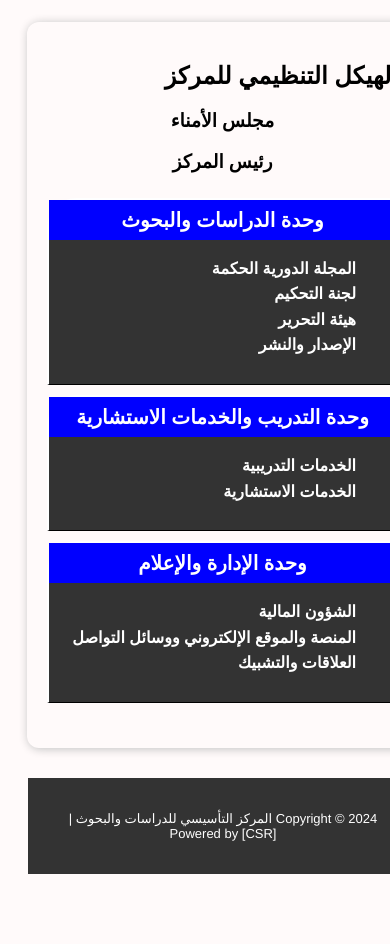
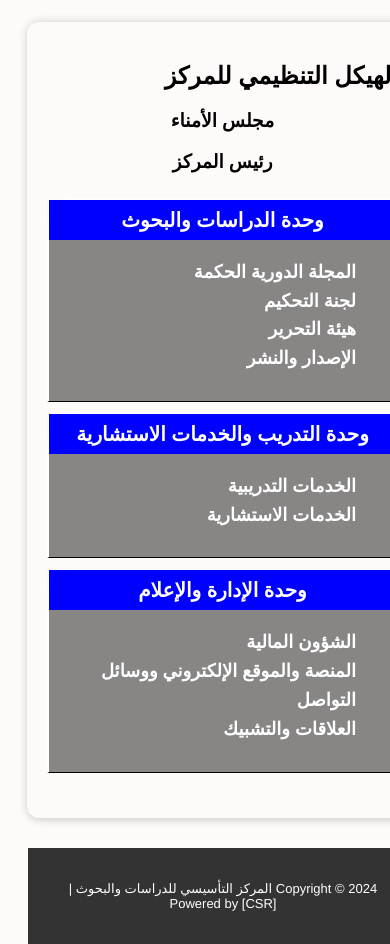
Before and after one commit to Smawia/myfilesite, a Django app: page /about in a window 390 px wide. Shown: the part 2953-3897 px from the top of the page. Before the commit the page ends 3827 px from the top, so only its background shows below. Run offline with Django 5.2, Linux system fonts and the light colour scheme; some web fonts are replaced.

Commit message:
update10

```diff
--- a/constit/static/style/style.css
+++ b/constit/static/style/style.css
@@ -628,7 +628,7 @@ header img {
 
 .order .d-f div {
     width: calc(33.3% - 6px);
-    background-color: #333;
+    background-color: #33333394;
     color: white;
     border: 2px solid white;
     border-top-left-radius: 30px;
@@ -641,6 +641,8 @@ header img {
 .order .d-f div ul {
     list-style: none;
     font-weight: bold;
+    /* color: black; */
+    font-size: 18px;
 }
 
 @media (max-width: 574px) {
@@ -1479,7 +1481,7 @@ table tbody tr td:hover {
 
 @media (max-width: 574px) {
     .cretiria p {
-        font-size: 15px;
+        font-size: 17px;
         text-align: justify;
     }
 
```
